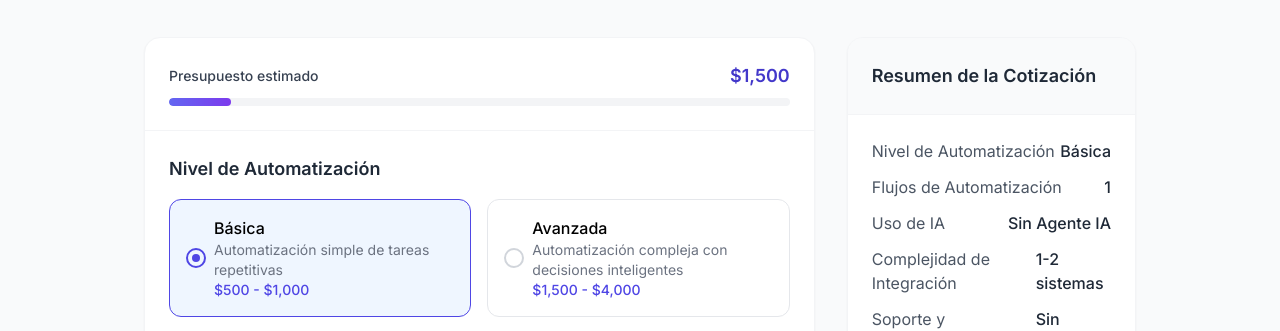
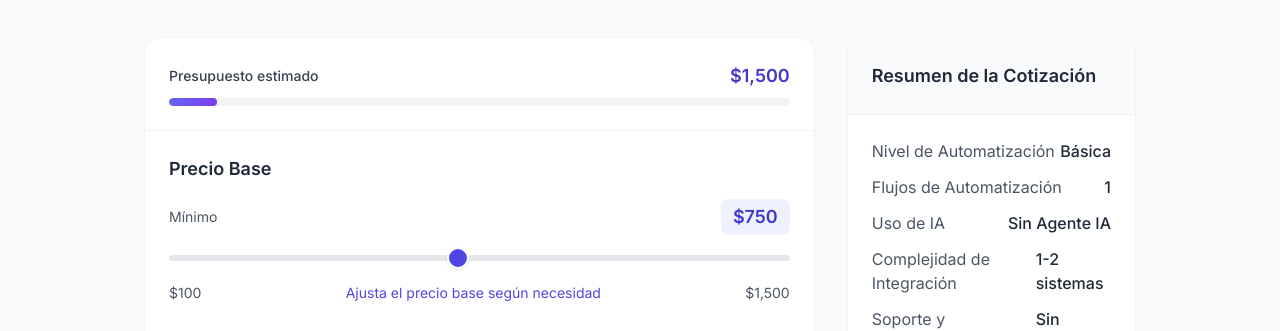
Before and after one commit to ibernabel/cotizador_automatizacion_ia, a plain HTML site: page index.html in a window 1280 px wide. Shown: the part 475-806 px from the top of the page. Drawn offline with nearby package versions, Linux system fonts and the light colour scheme.

Commit message:
feat: add base price calculation

```diff
--- a/index.html
+++ b/index.html
@@ -135,11 +135,13 @@
     }
   </style>
 </head>
+
 <body class="min-h-screen">
   <aside class="bg-gray-100 p-2">
     <div class="flex justify-end">
       <a href="https://github.com/ibernabel/cotizador_automatizacion_ia" target="_blank">
-        <img src="https://img.shields.io/github/stars/ibernabel/cotizador_automatizacion_ia?style=social" alt="GitHub stars">
+        <img src="https://img.shields.io/github/stars/ibernabel/cotizador_automatizacion_ia?style=social"
+          alt="GitHub stars">
       </a>
       <a href="https://x.com/idequelbernabel" target="_blank">
         <img src="https://img.shields.io/twitter/follow/idequelbernabel?style=social" alt="X Follow">
@@ -171,6 +173,24 @@
           </div>
 
           <form id="quote-form" class="p-6 space-y-8">
+            <!-- Precio Base -->
+            <section>
+              <h2 class="text-lg font-semibold text-gray-800 mb-4">Precio Base</h2>
+              <div class="space-y-4">
+                <div class="flex items-center justify-between mb-1">
+                  <span class="text-sm text-gray-600">Mínimo</span>
+                  <span id="base-price-value"
+                    class="text-lg font-semibold text-indigo-700 bg-indigo-50 px-3 py-1 rounded-lg">$750</span>
+                </div>
+                <input type="range" id="base-price" min="100" max="1500" value="750" step="25" class="w-full">
+                <div class="text-sm text-gray-600 flex justify-between">
+                  <span>$100</span>
+                  <span id="base-price-description" class="text-indigo-600">Ajusta el precio base según necesidad</span>
+                  <span>$1,500</span>
+                </div>
+              </div>
+            </section>
+
             <!-- Nivel de Automatización -->
             <section>
               <h2 class="text-lg font-semibold text-gray-800 mb-4">Nivel de Automatización</h2>
@@ -422,34 +442,36 @@
       // Constants for pricing
       const PRICES = {
         automation: {
-          basic: { min: 500, max: 1000, value: 750 },
-          advanced: { min: 1500, max: 4000, value: 2750 }
+          basic: { min: 500, max: 1000, value: 750, multiplier: 1 },
+          advanced: { min: 1500, max: 3000, value: 2250, multiplier: 3 } // Added multiplier for advanced}
         },
         flows: {
-          tier1: { min: 0, max: 0, value: 0 },       // 1-2 flows
-          tier2: { min: 500, max: 1000, value: 750 }, // 3-5 flows
-          tier3: { min: 1500, max: 3000, value: 2250 } // 6+ flows
+          tier1: { min: 0, max: 0, value: 0, multiplier: 0 },       // 1-2 flows
+          tier2: { min: 500, max: 1000, value: 750, multiplier: 1 }, // 3-5 flows
+          tier3: { min: 1500, max: 3000, value: 2250, multiplier: 3 } // 6+ flows
         },
         ai: {
-          none: { min: 0, max: 0, value: 0 },
-          single: { min: 500, max: 1500, value: 1000 },
-          multi: { min: 2000, max: 4000, value: 3000 }
+          none: { min: 0, max: 0, value: 0, multiplier: 0 }, // Added multiplier for none
+          single: { min: 500, max: 1000, value: 750, multiplier: 1 }, // Added multiplier for single
+          multi: { min: 2000, max: 4000, value: 3000, multiplier: 4 } // Added multiplier for multi
         },
         integration: {
-          simple: { min: 500, max: 1000, value: 750 },
-          complex: { min: 1500, max: 3000, value: 2250 }
+          simple: { min: 500, max: 1000, value: 750, multiplier: 1 }, // Added multiplier for simple
+          complex: { min: 1500, max: 3000, value: 2250, multiplier: 3 } // Added multiplier for complex
         },
         support: {
-          none: { min: 0, max: 0, value: 0 },
-          basic: { min: 300, max: 800, value: 550 },
-          advanced: { min: 1000, max: 2000, value: 1500 }
+          none: { min: 0, max: 0, value: 0},
+          basic: { min: 100, max: 500, value: 300},
+          advanced: { min: 500, max: 2500, value: 1500 }
         }
       };
 
-      const MAX_PRICE = 15000; // Used for progress bar calculation
+      const MAX_PRICE = 19500; // Used for progress bar calculation
 
       // DOM Elements
       const form = document.getElementById('quote-form');
+      const basePriceSlider = document.getElementById('base-price');
+      const basePriceValue = document.getElementById('base-price-value');
       const flowSlider = document.getElementById('automation-flows');
       const flowValue = document.getElementById('flow-value');
       const flowCostDescription = document.getElementById('flow-cost-description');
@@ -496,6 +518,7 @@
       function updatePrice() {
         // Get selected values
         const automationLevel = document.querySelector('input[name="automation-level"]:checked').value;
+        const basePriceValue = parseInt(basePriceSlider.value); // Updated to use basePriceSlider
         const flowsValue = parseInt(flowSlider.value);
         const aiUsage = document.querySelector('input[name="ai-usage"]:checked').value;
         const integrationComplexity = document.getElementById('integration-complexity').value;
@@ -513,13 +536,17 @@
           flowTier = 'tier3';
           flowCostDescription.textContent = '6+ flujos ($1,500+)';
         }
+        const automationFactor = PRICES.automation[automationLevel].value === 0 ? 1 : (basePriceValue / PRICES.automation[automationLevel].value) * PRICES.automation[automationLevel].multiplier;
+        const flowFactor = PRICES.flows[flowTier].value === 0 ? 1 : (basePriceValue / PRICES.flows[flowTier].value) * PRICES.flows[flowTier].multiplier;
+        const aiFactor = PRICES.ai[aiUsage].value === 0 ? 1 : (basePriceValue / PRICES.ai[aiUsage].value) * PRICES.ai[aiUsage].multiplier;
+        const integrationFactor = PRICES.integration[integrationComplexity].value === 0 ? 1 : (basePriceValue / PRICES.integration[integrationComplexity].value) * PRICES.integration[integrationComplexity].multiplier;
 
         // Calculate one-time cost
         const oneTimeCost =
-          PRICES.automation[automationLevel].value +
-          PRICES.flows[flowTier].value +
-          PRICES.ai[aiUsage].value +
-          PRICES.integration[integrationComplexity].value;
+          (PRICES.automation[automationLevel].value * automationFactor) +
+          (PRICES.flows[flowTier].value * flowFactor) +
+          (PRICES.ai[aiUsage].value * aiFactor) + // Updated to include aiFactor)+
+          (PRICES.integration[integrationComplexity].value * integrationFactor); // Updated to include integrationFactor
 
         // Monthly cost
         const monthlyFee = PRICES.support[supportLevel].value;
@@ -560,6 +587,11 @@
 
       // Event listeners
       form.addEventListener('change', updatePrice);
+
+      basePriceSlider.addEventListener('input', function () {
+        basePriceValue.textContent = '$' + this.value; // Update base price display
+        updatePrice();
+      });
 
       flowSlider.addEventListener('input', function () {
         flowValue.textContent = this.value;
```
